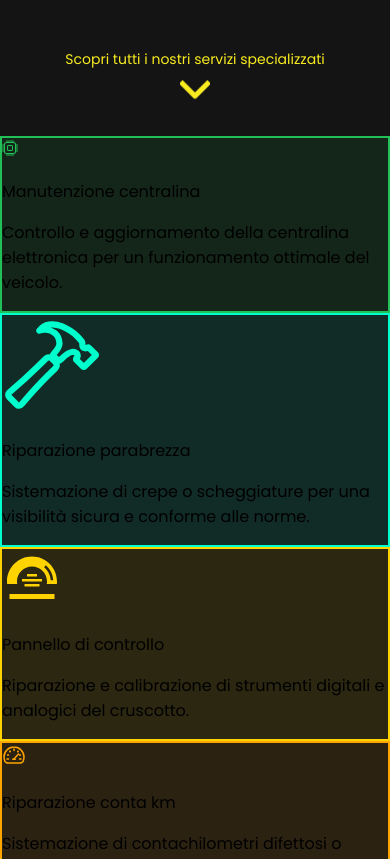
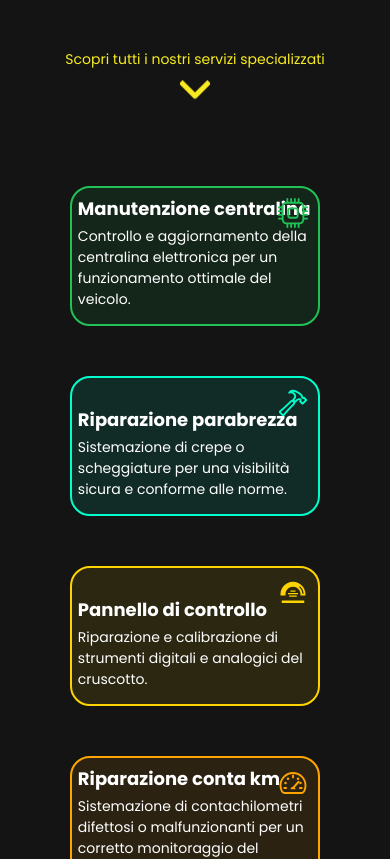
Before and after one commit to michelepatella/mmeletricarservice.it, a React (Create React App) app: page / in a window 390 px wide. Shown: the part 3240-4099 px from the top of the page. Built offline with nearby package versions, Linux system fonts and the light colour scheme.

Commit message:
start to manage visualization for small portrait (still to do). remaining stuff to do: big visualization and small screens.

```diff
--- a/src/css/App.css
+++ b/src/css/App.css
@@ -47,6 +47,8 @@ body {
   --card_description_size_medium_portrait:16px;
   --card_title_size_medium_landscape: 20px;
   --card_description_size_medium_landscape: 18px;
+  --card_title_size_small_portrait: 18px;
+  --card_description_size_small_portrait: 14px;
 
   /**whatsapp support button**/
   --whatsapp_button_background-color: #25d366;
@@ -173,5 +175,11 @@ body {
   --card_margin_medium_landscape: 100px;
   --card_margin_top_medium_landscape: 50px;
   --card_icon_medium_landscape: 35px;
+  /*-------- small portrait --------*/
+  --card_width_small_portrait: 250px;
+  --card_height_small_portrait: 140px;
+  --card_margin_small_portrait: 100px;
+  --card_margin_top_small_portrait: 50px;
+  --card_icon_small_portrait: 30px;
 
 }
--- a/src/css/servizi/AltriServizi.css
+++ b/src/css/servizi/AltriServizi.css
@@ -82,3 +82,23 @@
         animation-delay: 0.5s;
     }
 }
+
+/* ------- Small portrait screen --------*/
+@media (max-width: 767px) {
+    .altri-servizi {
+        width: 100%;
+        text-align: center;
+        position: relative;
+        top: 0;
+        overflow: hidden;
+        display: grid;
+        grid-template-columns: repeat(1, 1fr);
+        justify-items: center;
+        background-color: var(--background_color);
+        opacity: 0;
+        transform: translateY(-20px);
+        animation: fadeInUp 0.5s forwards;
+        transition: transform 0.3s ease, color 0.3s ease;
+        animation-delay: 0.5s;
+    }
+}
--- a/src/css/servizi/CardServizio.css
+++ b/src/css/servizi/CardServizio.css
@@ -210,3 +210,52 @@
         display: block;
     }
 }
+
+/* ------- Small portrait screen --------*/
+@media (max-width: 767px) {
+    .cardServizio {
+        border-radius: 20px;
+        width: var(--card_width_small_portrait);
+        height: var(--card_height_small_portrait);
+        margin-top: var(--card_margin_top_small_portrait);
+        color: white;
+        text-align: start;
+        padding-left: 1.5%;
+        padding-right: 1%;
+        padding-bottom: 0%;
+        opacity: 0;
+        display: inline-flex;
+        flex-direction: column;
+        justify-content: flex-end;
+        position: relative;
+        transform: translateY(20px);
+        transition: transform 0.3s ease, opacity 0.3s ease;
+    }
+
+    .p-title {
+        display: flex;
+        font-family: 'Poppins';
+        color: white;
+        text-align: start;
+        font-size: var(--card_title_size_small_portrait);
+        font-weight: bold;
+        margin-bottom: 0;
+    }
+
+    .p-description {
+        margin-top: 4px;
+        font-family: 'Poppins';
+        color: white;
+        text-align: start;
+        font-size: var(--card_description_size_small_portrait);
+    }
+
+    .cardIcon {
+        position: absolute;
+        top: var(--card_icon_margin);
+        right: var(--card_icon_margin);
+        width: var(--card_icon_small_portrait);
+        height: auto;
+        display: block;
+    }
+}
```
